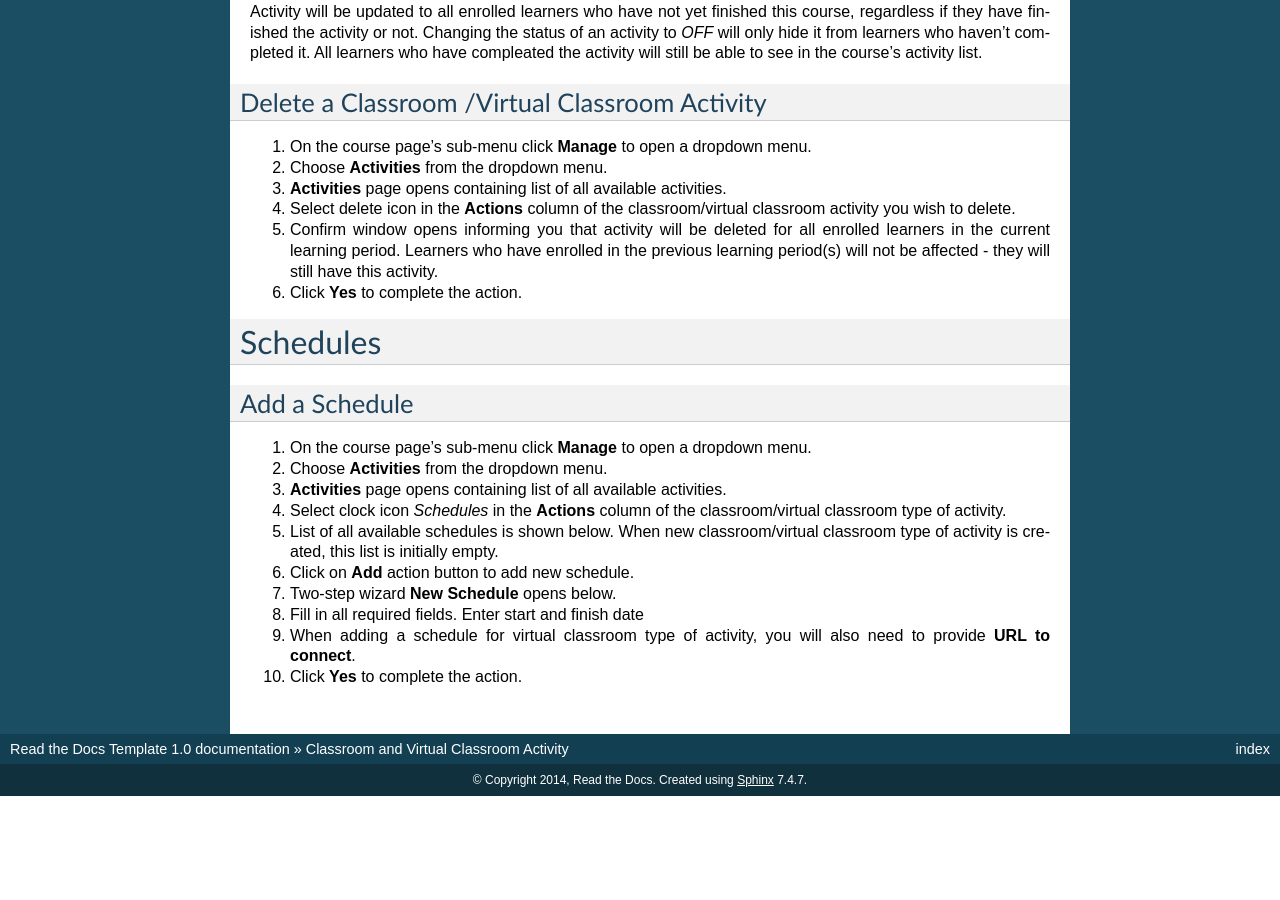
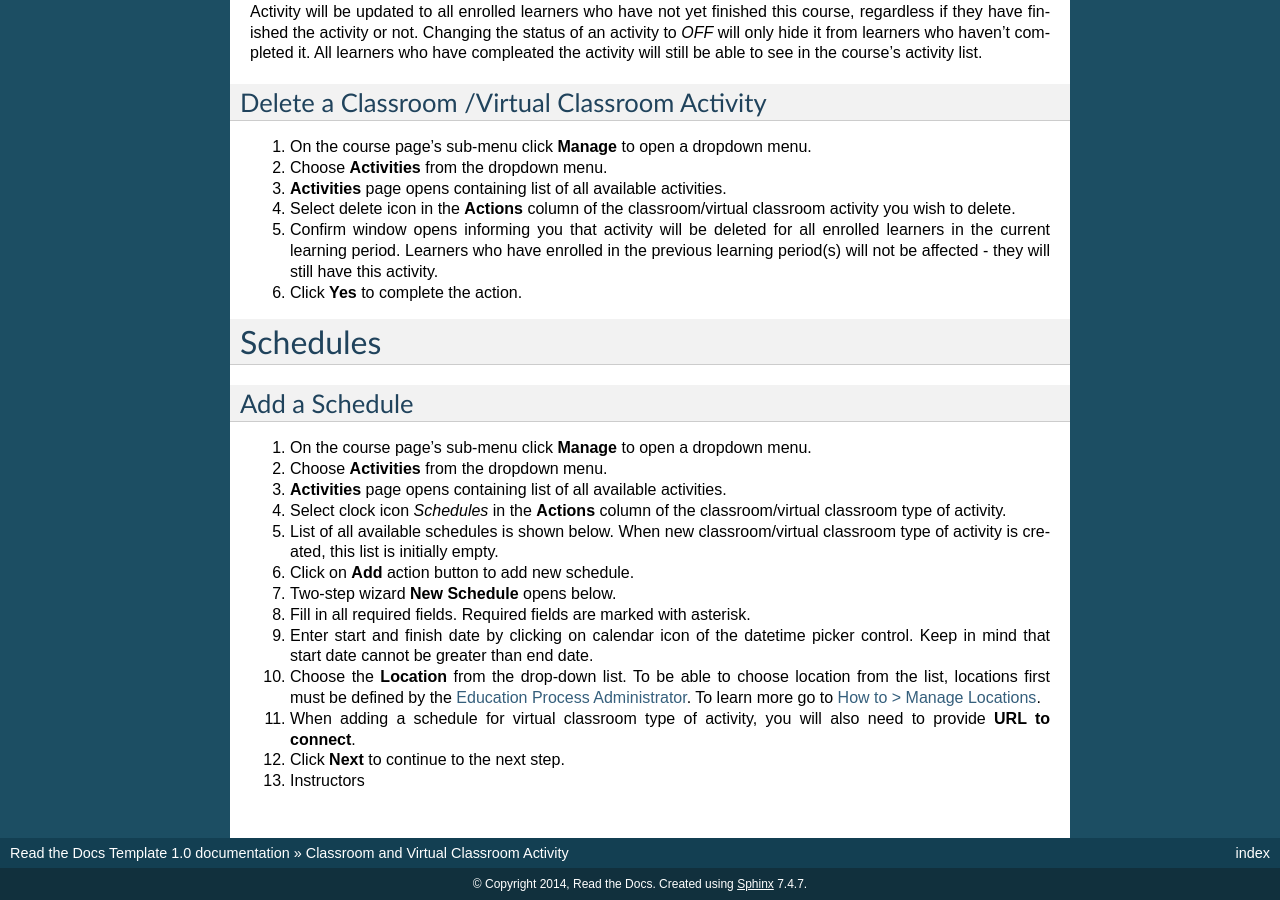
Before and after one commit to pslisko/performa365docs, a Sphinx documentation site: the page built from docs/howto/manage_activities/classroom_virtual.rst, in a window 1280 px wide and 900 px high, scrolled down 1034 px. Built offline with Sphinx 7.4.7, drawn with Linux system fonts in a browser that asks for light colours; pages that are not in the unit, such as notebooks, are missing from menus; before the commit the page ends 1830 px from its top, so only the background shows below that.

Commit message:
Update classroom_virtual.rst

```diff
--- a/docs/howto/manage_activities/classroom_virtual.rst
+++ b/docs/howto/manage_activities/classroom_virtual.rst
@@ -74,6 +74,9 @@ Add a Schedule
 #. List of all available schedules is shown below. When new classroom/virtual classroom type of activity is created, this list is initially empty.
 #. Click on **Add** action button to add new schedule.
 #. Two-step wizard **New Schedule** opens below.
-#. Fill in all required fields. Enter start and finish date
+#. Fill in all required fields. Required fields are marked with asterisk.
+#. Enter start and finish date by clicking on calendar icon of the datetime picker control. Keep in mind that start date cannot be greater than end date.
+#. Choose the **Location** from the drop-down list. To be able to choose location from the list, locations first must be defined by the :ref:`Education Process Administrator <education_process_administrator>`. To learn more go to :ref:`How to > Manage Locations <manage_locations>`.
 #. When adding a schedule for virtual classroom type of activity, you will also need to provide **URL to connect**.
-#. Click **Yes** to complete the action.
+#. Click **Next** to continue to the next step.
+#. Instructors
```
